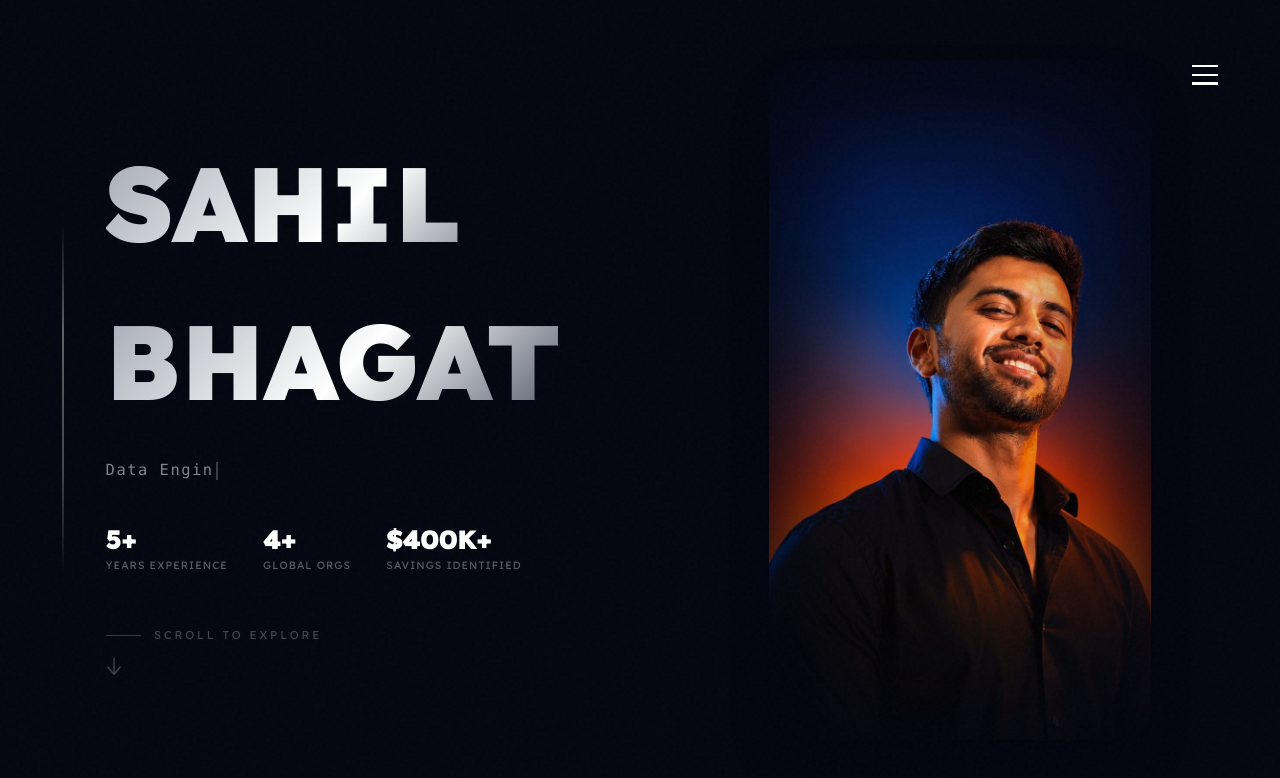
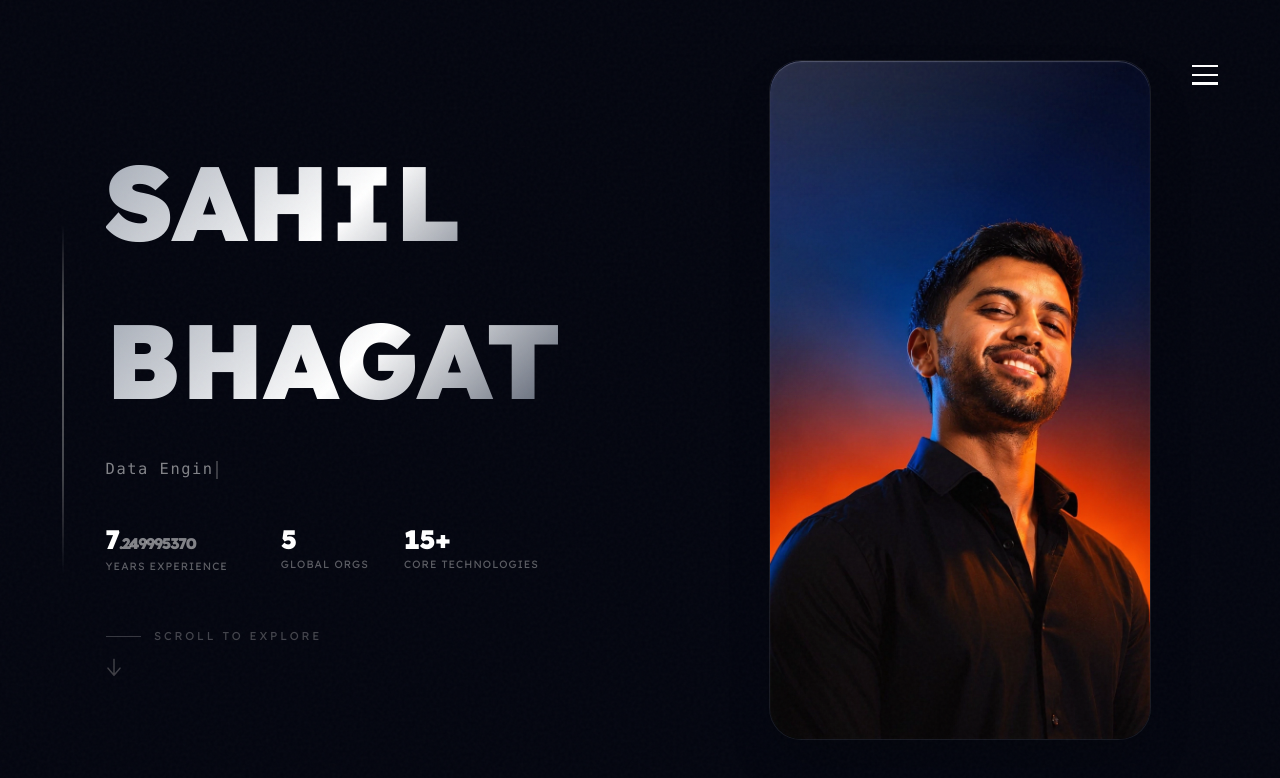
Before and after one commit to sahilbhagat30/Portfolio-Web-Site, a Next.js app: page / in a window 1280 px wide. Shown: the top 778 px of the page. Built offline with nearby package versions, Linux system fonts and the light colour scheme.

Commit message:
Refine hero copy, add live years counter, and polish glass sequence UI

```diff
--- a/src/app/layout.tsx
+++ b/src/app/layout.tsx
@@ -11,11 +11,11 @@ const playfair = Playfair_Display({ subsets: ["latin"], variable: "--font-playfa
 
 export const metadata: Metadata = {
   title: "Sahil Bhagat",
-  description: "Crafting beautiful digital experiences.",
+  description: "Data Engineer & Analytics Professional specializing in cloud infrastructure, BI, and data pipelines.",
   metadataBase: new URL("https://sahilbhagat30.github.io"),
   openGraph: {
     title: "Sahil Bhagat",
-    description: "Crafting beautiful digital experiences.",
+    description: "Data Engineer & Analytics Professional specializing in cloud infrastructure, BI, and data pipelines.",
     url: "https://sahilbhagat30.github.io",
     siteName: "Sahil Bhagat",
     locale: "en_US",
--- a/src/components/About.tsx
+++ b/src/components/About.tsx
@@ -65,10 +65,41 @@ function CountStat({ num, label }: { num: string; label: string }) {
 
   return (
     <div ref={ref}>
-      <p className="gradient-text font-black text-4xl leading-none mb-1" style={{ fontVariantNumeric: "tabular-nums" }}>
+      <p className="gradient-text font-black text-4xl leading-none mb-1 tabular-nums tracking-tighter">
         {displayed}
       </p>
-      <p className="text-white/40 text-xs tracking-widest uppercase">{label}</p>
+      <p className="text-white/40 text-xs tracking-widest uppercase mt-2">{label}</p>
+    </div>
+  );
+}
+
+/* ── Live Years Stat ── */
+function LiveYearsStat() {
+  const [years, setYears] = useState("0.000000000");
+
+  useEffect(() => {
+    // Assuming start date around June 1, 2019
+    const START_DATE = new Date("2019-06-01T00:00:00Z").getTime();
+    const MS_PER_YEAR = 1000 * 60 * 60 * 24 * 365.25;
+
+    let id: number;
+    const tick = () => {
+      const diff = (Date.now() - START_DATE) / MS_PER_YEAR;
+      setYears(diff.toFixed(9));
+      id = requestAnimationFrame(tick);
+    };
+    id = requestAnimationFrame(tick);
+    return () => cancelAnimationFrame(id);
+  }, []);
+
+  const [intPart, decimalPart] = years.split(".");
+
+  return (
+    <div className="min-w-[160px]">
+      <p className="gradient-text font-black text-4xl leading-none mb-1 tabular-nums tracking-tighter flex items-baseline">
+        {intPart}<span className="text-xl opacity-70">.{decimalPart}</span>
+      </p>
+      <p className="text-white/40 text-xs tracking-widest uppercase mt-2 whitespace-nowrap">Years Experience</p>
     </div>
   );
 }
@@ -224,11 +255,11 @@ export default function About() {
               viewport={{ once: true, amount: 0.4 }}
               custom={4}
               variants={fadeUp}
-              className="flex gap-6 md:gap-10 mb-2"
+              className="flex flex-wrap gap-6 md:gap-10 mb-2 mt-8"
             >
-              <CountStat num="5+" label="Years Experience" />
-              <CountStat num="4+"  label="Global Orgs" />
-              <CountStat num="$400K+" label="Savings Identified" />
+              <LiveYearsStat />
+              <CountStat num="5"  label="Global Orgs" />
+              <CountStat num="15+" label="Core Technologies" />
             </motion.div>
             </LiquidGlass>
 
--- a/src/components/Overlay.tsx
+++ b/src/components/Overlay.tsx
@@ -58,6 +58,36 @@ function useCountUp(target: string, duration = 1800) {
   }, [started, target, duration]);
 
   return { value, trigger: () => setStarted(true) };
+}
+
+/* ── Live Years Stat for Hero ── */
+function LiveYearsStatHero() {
+  const [years, setYears] = useState("0.000000000");
+
+  useEffect(() => {
+    const START_DATE = new Date("2019-06-01T00:00:00Z").getTime();
+    const MS_PER_YEAR = 1000 * 60 * 60 * 24 * 365.25;
+
+    let id: number;
+    const tick = () => {
+      const diff = (Date.now() - START_DATE) / MS_PER_YEAR;
+      setYears(diff.toFixed(9));
+      id = requestAnimationFrame(tick);
+    };
+    id = requestAnimationFrame(tick);
+    return () => cancelAnimationFrame(id);
+  }, []);
+
+  const [intPart, decimalPart] = years.split(".");
+
+  return (
+    <div className="min-w-[140px]">
+      <p className="text-2xl font-black text-white leading-none tracking-tighter tabular-nums flex items-baseline">
+        {intPart}<span className="text-sm text-white/50">.{decimalPart}</span>
+      </p>
+      <p className="text-[0.6rem] text-white/35 uppercase tracking-widest mt-1 whitespace-nowrap">Years Experience</p>
+    </div>
+  );
 }
 
 /* ── Individual stat with count-up ── */
@@ -218,11 +248,11 @@ export default function Overlay() {
                 initial={{ opacity: 0, y: 14 }}
                 animate={{ opacity: 1, y: 0 }}
                 transition={{ type: "spring", bounce: 0, duration: 0.6, delay: 0.9 }}
-                className="mt-6 md:mt-10 flex gap-5 md:gap-8"
+                className="mt-6 md:mt-10 flex flex-wrap gap-5 md:gap-8"
               >
-                <StatItem value="5+" label="Years Experience" />
-                <StatItem value="4+" label="Global Orgs" />
-                <StatItem value="$400K+" label="Savings Identified" />
+                <LiveYearsStatHero />
+                <StatItem value="5" label="Global Orgs" />
+                <StatItem value="15+" label="Core Technologies" />
               </motion.div>
 
               <ScrollCue />
@@ -244,12 +274,11 @@ export default function Overlay() {
               className="apple-heading-large text-white font-bold m-0"
               style={{ fontSize: "clamp(2rem, 5vw, 4.2rem)" }}
             >
-              The problem is rarely the <span className="text-[#EAE6E1]">data.</span>
-              <br />
-              It&apos;s that nobody can see it clearly.
+              The data is there.<br />
+              It&apos;s just <span className="text-[#EAE6E1]">invisible.</span>
             </h2>
-            <p className="mt-8 text-white/50 max-w-sm leading-relaxed" style={{ fontSize: "clamp(0.9rem, 1.2vw, 1.1rem)" }}>
-              I close that gap. Over the past 5+ years, I&apos;ve built the pipelines that make data reliable, and shaped the frameworks that make it digestible.
+            <p className="mt-8 text-white/50 max-w-sm leading-relaxed font-medium" style={{ fontSize: "clamp(0.9rem, 1.2vw, 1.1rem)" }}>
+              I build the pipelines that make it reliable, and the frameworks that make it actionable.
             </p>
           </div>
         </motion.div>
@@ -265,15 +294,15 @@ export default function Overlay() {
               className="apple-heading-large text-white font-bold m-0"
               style={{ fontSize: "clamp(1.8rem, 5.5vw, 4rem)" }}
             >
-              The best analysis means<br />nothing if it doesn&apos;t<br />
-              <span className="text-[#A3A3A3]">land.</span>
+              Analysis means nothing<br />
+              if it doesn&apos;t <span className="text-[#A3A3A3]">land.</span>
             </h2>
 
             <div className="mt-10 space-y-6 max-w-sm">
               {[
-                { label: "Reliable Pipelines", sub: "Clean data isn't a nice-to-have, it's everything." },
-                { label: "Clear Frameworks", sub: "Connecting the dots so leadership can act." },
-                { label: "Tools are just tools", sub: "SQL, Python, Snowflake, dbt... the real goal is clarity." },
+                { label: "Reliable Pipelines", sub: "Clean data isn't optional." },
+                { label: "Clear Frameworks", sub: "Answers, not just dashboards." },
+                { label: "Tool Agnostic", sub: "The goal is clarity, not complexity." },
               ].map((item, i) => (
                 <div key={i} className="flex gap-4 items-start">
                   <div className="mt-1.5 w-1.5 h-1.5 bg-[#EAE6E1] rounded-full opacity-60" />
--- a/src/components/ScrollyCanvas.tsx
+++ b/src/components/ScrollyCanvas.tsx
@@ -133,15 +133,19 @@ export default function ScrollyCanvas() {
     <div className="h-full w-full relative">
       <div className="sticky top-0 h-screen w-full flex items-center justify-center overflow-hidden">
         {/* Frame: Full bleed on mobile, portrait frame on desktop */}
-        <div className="w-full h-full md:w-auto md:max-w-md lg:max-w-lg md:aspect-[9/16] md:h-[85vh] relative md:rounded-[32px] overflow-hidden md:shadow-2xl bg-[var(--background)]">
+        <div className="w-full h-full md:w-auto md:max-w-md lg:max-w-lg md:aspect-[9/16] md:h-[85vh] relative md:rounded-[32px] overflow-hidden md:border md:border-white/[0.08] md:bg-[#03050F] shadow-2xl group">
           <canvas
             ref={canvasRef}
             className="w-full h-full block object-cover"
           />
-          {/* Soft border overlay that blends the edges into the background */}
+
+          {/* Glossy Glass Screen Reflection */}
           <div
-            className="absolute inset-0 pointer-events-none z-10"
-            style={{ boxShadow: "inset 0 0 120px 40px var(--background)" }}
+            className="absolute inset-0 pointer-events-none z-20 md:rounded-[32px]"
+            style={{
+              background: "linear-gradient(135deg, rgba(255,255,255,0.15) 0%, rgba(255,255,255,0) 35%)",
+              boxShadow: "inset 0 1px 1px rgba(255,255,255,0.2), inset 0 0 20px rgba(255,255,255,0.02)"
+            }}
           />
         </div>
       </div>
```
